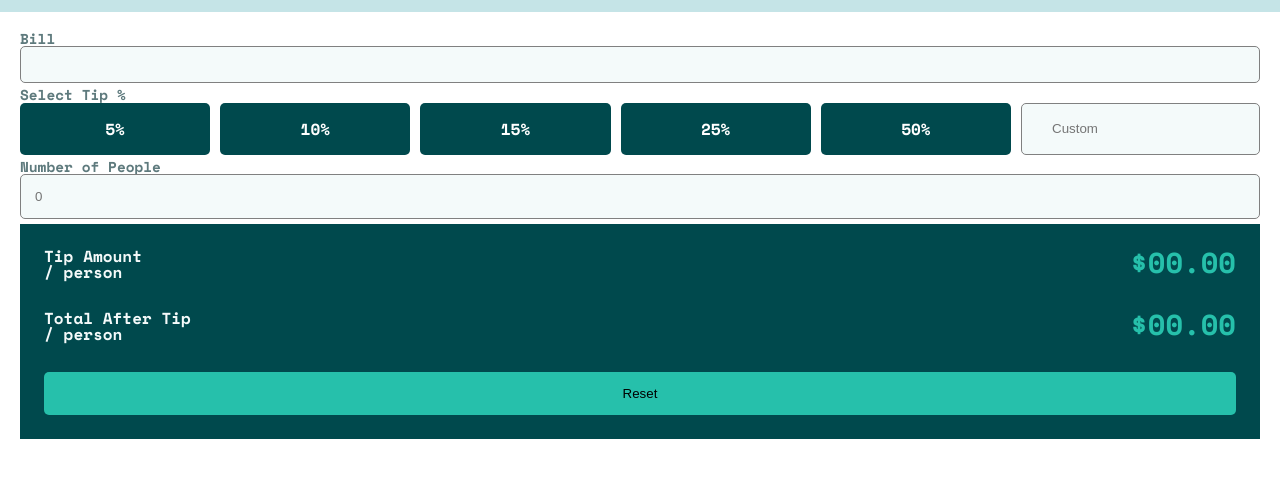
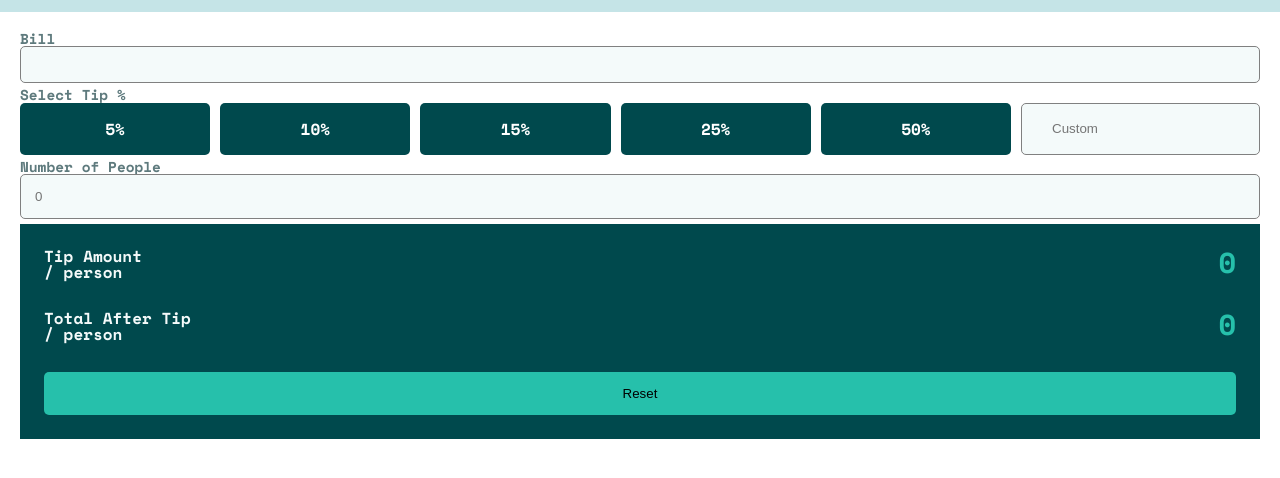
Before and after one commit to joao-miguel8/tip-calculator-application, a plain HTML site: page index.html in a window 1280 px wide. Both pictures are taken after a click on the button "Reset". Shown: the part 88-566 px from the top of the page. Drawn offline with nearby package versions, Linux system fonts and the light colour scheme.

Commit message:
added: reset function to reset all the values of the tip calculator.

```diff
--- a/index.html
+++ b/index.html
@@ -59,7 +59,7 @@
                         <h5>Tip Amount</h5>
                         <span>/ person</span>
                     </div>
-                    <span class="tip-per-person">$00.00</span>
+                    <span class="tip-per-person">0</span>
                 </div>
 
                 <!-- tip total amount container -->
@@ -68,7 +68,7 @@
                         <h5>Total After Tip</h5>
                         <span>/ person</span>
                     </div>
-                    <span class="tip-total">$00.00</span>
+                    <span class="tip-total">0</span>
                 </div>
                 <button class="reset">Reset</button>
             </section>
--- a/js/main.js
+++ b/js/main.js
@@ -1,28 +1,21 @@
-// get bill input
-
-// calculate bill and selected tip percentage
-
-// split the total amount after tip by amount of people selected
-
 // Inputs:
 let billPayment = document.querySelector(".bill-input");
 let numberOfPeople = document.querySelector(".people-amount-input");
 let customTipInput = document.querySelector(".custom-tip");
 // Button Tips:
-let fivePercentTip = document.querySelector(".five-percent");
-let tenPercentTip = document.querySelector(".ten-percent");
-let twentyFivePercentTip = document.querySelector(".twentyfive-percent");
-let fiftyPercentTip = document.querySelector(".fifty-percent");
 let percentButtons = document.querySelectorAll(".percent");
+
 const tipTotal = document.querySelector(".tip-total");
 const tipPerPerson = document.querySelector(".tip-per-person");
-
+const resetButton = document.querySelector(".reset");
 let tip;
 
+// adding an event listener to all percent buttons
 percentButtons.forEach((btn) => {
     btn.addEventListener("click", TipAmount);
 });
 
+// calculating the tip
 function calculateTip(val) {
     return +billPayment.value * (val / 100);
 }
@@ -52,3 +45,12 @@ function calcPerPerson(e) {
 }
 
 //reset values function
+
+resetButton.addEventListener("click", resetValues);
+
+function resetValues() {
+    billPayment.value = "";
+    numberOfPeople.value = "";
+    tipPerPerson.innerText = +0;
+    tipTotal.innerText = +0;
+}
```
